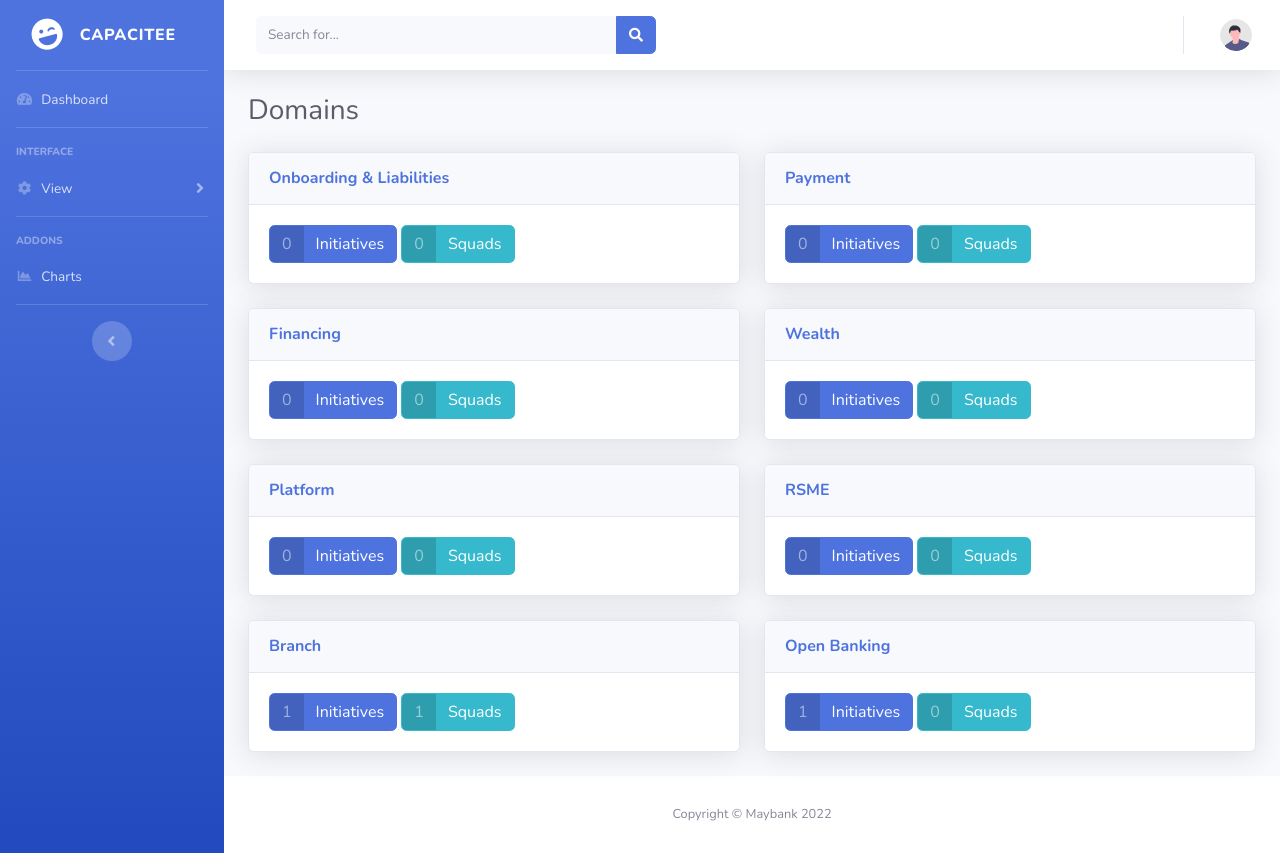
After one commit to hansolo81/animated-barnacle, a Django app: page /domains in a window 1280 px wide. The commit adds this page. Run offline with Django 3.2, Linux system fonts and the light colour scheme; data comes from the database, SQL or seed files in the repository; both versions use the stored data as it was after the commit; some libraries are stand-ins or nearby versions.

Commit message:
feat: customized the view

```diff
--- a/app/admin.py
+++ b/app/admin.py
@@ -1,6 +1,6 @@
 from django.contrib import admin
 
-from .models import Tribe, Domain, Squad, Initiative
+from .models import Tribe, Domain, Squad, Initiative, Sprint
 
 
 class InitiativeAdmin(admin.ModelAdmin):
@@ -34,7 +34,9 @@ class SquadAdmin(admin.ModelAdmin):
     ]
 
 
+
 admin.site.register(Tribe, TribeAdmin)
 admin.site.register(Domain, DomainAdmin)
 admin.site.register(Squad, SquadAdmin)
 admin.site.register(Initiative, InitiativeAdmin)
+admin.site.register(Sprint)
--- a/app/models.py
+++ b/app/models.py
@@ -1,4 +1,13 @@
 from django.db import models
+
+
+class Sprint(models.Model):
+    name = models.CharField(max_length=20)
+    start = models.DateField('Sprint Start')
+    end = models.DateField('Sprint End')
+
+    def __str__(self):
+        return self.name
 
 
 class Tribe(models.Model):
@@ -13,9 +22,28 @@ class Domain(models.Model):
     name = models.CharField(max_length=100)
     description = models.CharField(max_length=200)
     tribe = models.ForeignKey(Tribe, on_delete=models.CASCADE)
+    sprints = models.ManyToManyField(Sprint)
 
     def __str__(self):
         return self.name
+
+    def initiatives_count(self):
+        return len(self.initiative_set.all())
+
+    def squad_count(self):
+        return len(self.squad_set.all())
+
+    def month_year_iter(self):
+        start_month = 9
+        start_year = 2022
+        end_month = 1
+        end_year = 2024
+        ym_start = 12 * start_year + start_month - 1
+        ym_end = 12 * end_year + end_month - 1
+        for ym in range(ym_start, ym_end):
+            y, m = divmod(ym, 12)
+            # yield y, m + 1
+            yield '%s/%s' % (m + 1, y)
 
 
 class Squad(models.Model):
@@ -32,12 +60,15 @@ class Squad(models.Model):
         return self.name
 
 
+
+
 class Initiative(models.Model):
     name = models.CharField(max_length=100)
     description = models.CharField(max_length=200)
     planned_for = models.DateField('Planned For')
     squad = models.ForeignKey(Squad, on_delete=models.CASCADE, blank=True, null=True)
     domain = models.ForeignKey(Domain, on_delete=models.CASCADE)
+    sprints = models.ManyToManyField(Sprint)
 
     def __str__(self):
         return self.name
--- /dev/null
+++ b/app/templates/domain_list.html
@@ -0,0 +1,90 @@
+<!DOCTYPE html>
+<html lang="en">
+
+<head>
+
+  {% include "head_part.html" %}
+
+</head>
+
+<body id="page-top">
+
+    <!-- Page Wrapper -->
+    <div id="wrapper">
+
+        {% include "sidebar_part2.html" %}
+
+
+        <!-- Content Wrapper -->
+        <div id="content-wrapper" class="d-flex flex-column">
+
+            <!-- Main Content -->
+            <div id="content">
+
+            {% include "topbar_part.html" %}
+
+                <!-- Begin Page Content -->
+                <div class="container-fluid">
+
+                    <!-- Page Heading -->
+                    <div class="d-sm-flex align-items-center justify-content-between mb-4">
+                        <h1 class="h3 mb-0 text-gray-800">Domains</h1>
+                    </div>
+
+                    <div class="row">
+                        {% for domain in domain_list %}
+
+                        <div class="col-lg-6">
+
+                            <!-- Basic Card Example -->
+                                <div class="card shadow mb-4">
+                                    <a href="domains/{{ domain.pk }}">
+                                        <div class="card-header py-3">
+                                            <h6 class="m-0 font-weight-bold text-primary">{{ domain.name }}</h6>
+                                        </div>
+                                    </a>
+                                    <div class="card-body">
+                                        <a href="#" class="btn btn-primary btn-icon-split">
+                                            <span class="icon text-white-50">
+                                                {{ domain.initiatives_count }}
+                                            </span>
+                                            <span class="text">Initiatives</span>
+                                        </a>
+                                        <a href="#" class="btn btn-info btn-icon-split">
+                                            <span class="icon text-white-50">
+                                                {{ domain.squad_count }}
+                                            </span>
+                                            <span class="text">Squads</span>
+                                        </a>
+                                   </div>
+                                </div>
+
+                        </div>
+                        {% endfor %}
+
+                </div>
+                <!-- /.container-fluid -->
+
+            </div>
+            <!-- End of Main Content -->
+
+          {% include "footer_part.html" %}
+
+
+        </div>
+        <!-- End of Content Wrapper -->
+
+    </div>
+    <!-- End of Page Wrapper -->
+
+    <!-- Scroll to Top Button-->
+    <a class="scroll-to-top rounded" href="#page-top">
+        <i class="fas fa-angle-up"></i>
+    </a>
+
+    {% include "modals_and_scripts_part.html" %}
+
+
+</body>
+
+</html>
--- a/app/templates/footer_part.html
+++ b/app/templates/footer_part.html
@@ -2,7 +2,7 @@
             <footer class="sticky-footer bg-white">
                 <div class="container my-auto">
                     <div class="copyright text-center my-auto">
-                        <span>Copyright &copy; Your Website 2020</span>
+                        <span>Copyright &copy; Maybank 2022</span>
                     </div>
                 </div>
             </footer>
--- a/app/templates/head_part.html
+++ b/app/templates/head_part.html
@@ -14,3 +14,4 @@
 
     <!-- Custom styles for this template-->
     <link href="/static/css/sb-admin-2.min.css" rel="stylesheet">
+    <link href="/static/css/htimeline.css" rel="stylesheet">
--- a/app/templates/sidebar_part2.html
+++ b/app/templates/sidebar_part2.html
@@ -38,7 +38,7 @@
                     <div class="bg-white py-2 collapse-inner rounded">
                         <h6 class="collapse-header">Models:</h6>
                         <a class="collapse-item {% if filename == "buttons" %}active{% endif %}" href="/tribe_list.html">Tribes</a>
-                        <a class="collapse-item {% if filename == "cards" %}active{% endif %}" href="/domain_list.html">Domains</a>
+                        <a class="collapse-item {% if filename == "cards" %}active{% endif %}" href="/domains">Domains</a>
                         <a class="collapse-item {% if filename == "cards" %}active{% endif %}" href="/squad_list.html">Squads</a>
                         <a class="collapse-item {% if filename == "cards" %}active{% endif %}" href="/initiative_list.html">Initiatives</a>
                     </div>
--- a/app/views.py
+++ b/app/views.py
@@ -2,6 +2,8 @@ from django.shortcuts import render, redirect
 from django.contrib.auth.models import User
 from django.contrib.auth import authenticate, login, logout
 from django.db.models import ObjectDoesNotExist
+from .models import *
+from django.views import generic
 
 
 def index(request):
@@ -46,3 +48,13 @@ def html(request, filename):
         context["collapse"] = "pages"
 
     return render(request, f"{filename}.html", context=context)
+
+
+class DomainListView(generic.ListView):
+    model = Domain
+    template_name = 'domain_list.html'
+
+
+class DomainDetailView(generic.DetailView):
+    model = Domain
+    template_name = 'domain_detail.html'
--- a/bootstrap/urls.py
+++ b/bootstrap/urls.py
@@ -23,4 +23,6 @@ urlpatterns = [
     path('admin/', admin.site.urls),
     path('<filename>.html', views.html),
     path('', views.index),
+    path('domains', views.DomainListView.as_view()),
+    path('domains/<int:pk>', views.DomainDetailView.as_view())
     ] + static(settings.STATIC_URL, document_root=settings.STATIC_ROOT)
```
Also changed, not shown: app/static/css/htimeline.css (added, +31 -0 lines), app/templates/domain_detail.html (added, +79 -0 lines), app/migrations/0004_auto_20220924_1742.py (added), app/migrations/0005_auto_20220924_1745.py (added), db.sqlite3.
